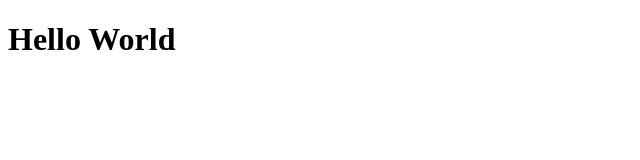
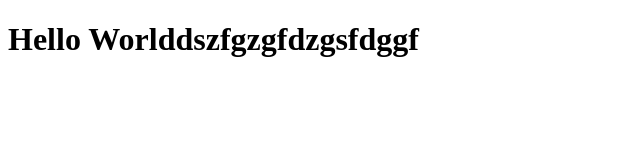
Before and after one commit to smeier-spring/IC2023-Portfolio, a plain HTML site: page index.html in a window 1280 px wide. Shown: the whole page, without its empty margins (0-640 px from the left). Drawn offline with Linux system fonts and the light colour scheme.

Commit message:
Init Commit

```diff
--- a/index.html
+++ b/index.html
@@ -7,6 +7,6 @@
     <title>Document</title>
 </head>
 <body>
-    <h1>Hello World</h1>
+    <h1>Hello Worlddszfgzgfdzgsfdggf</h1>
 </body>
 </html>
```
